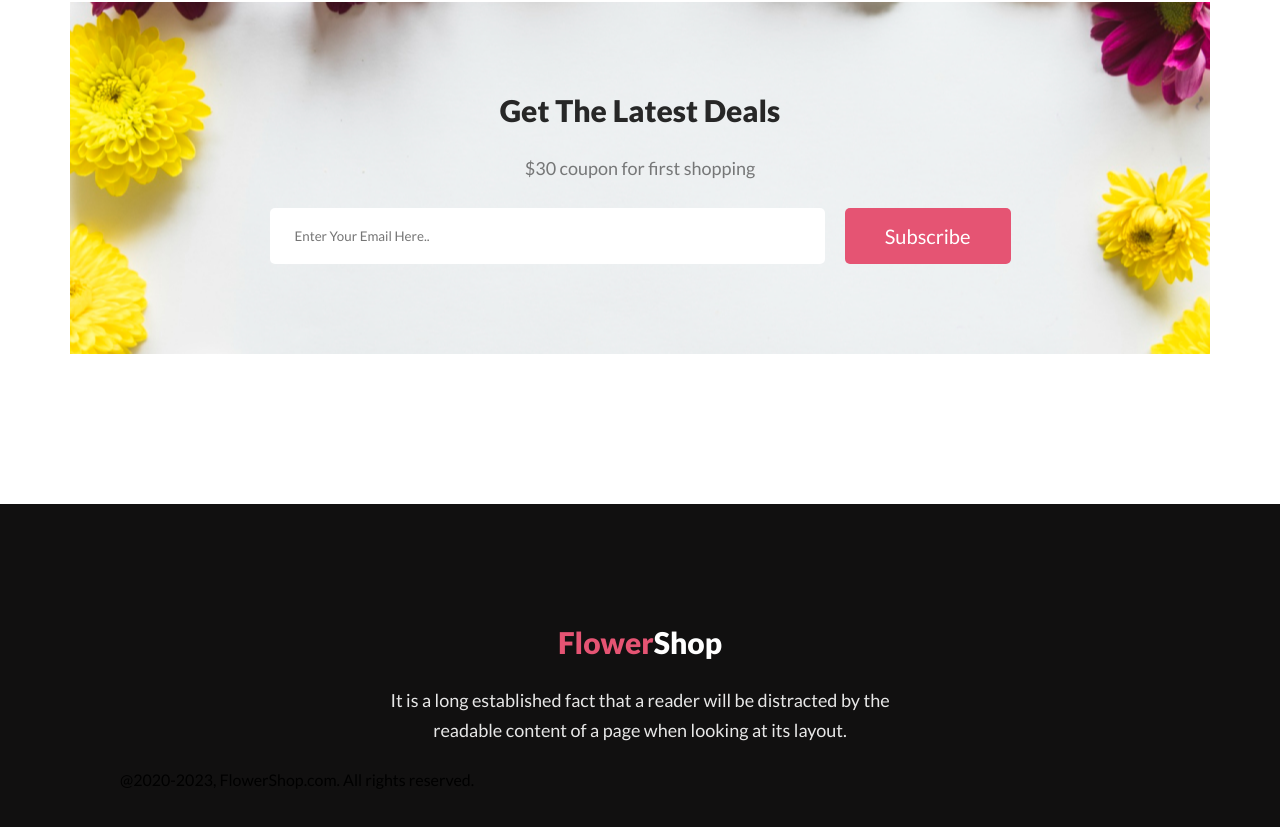
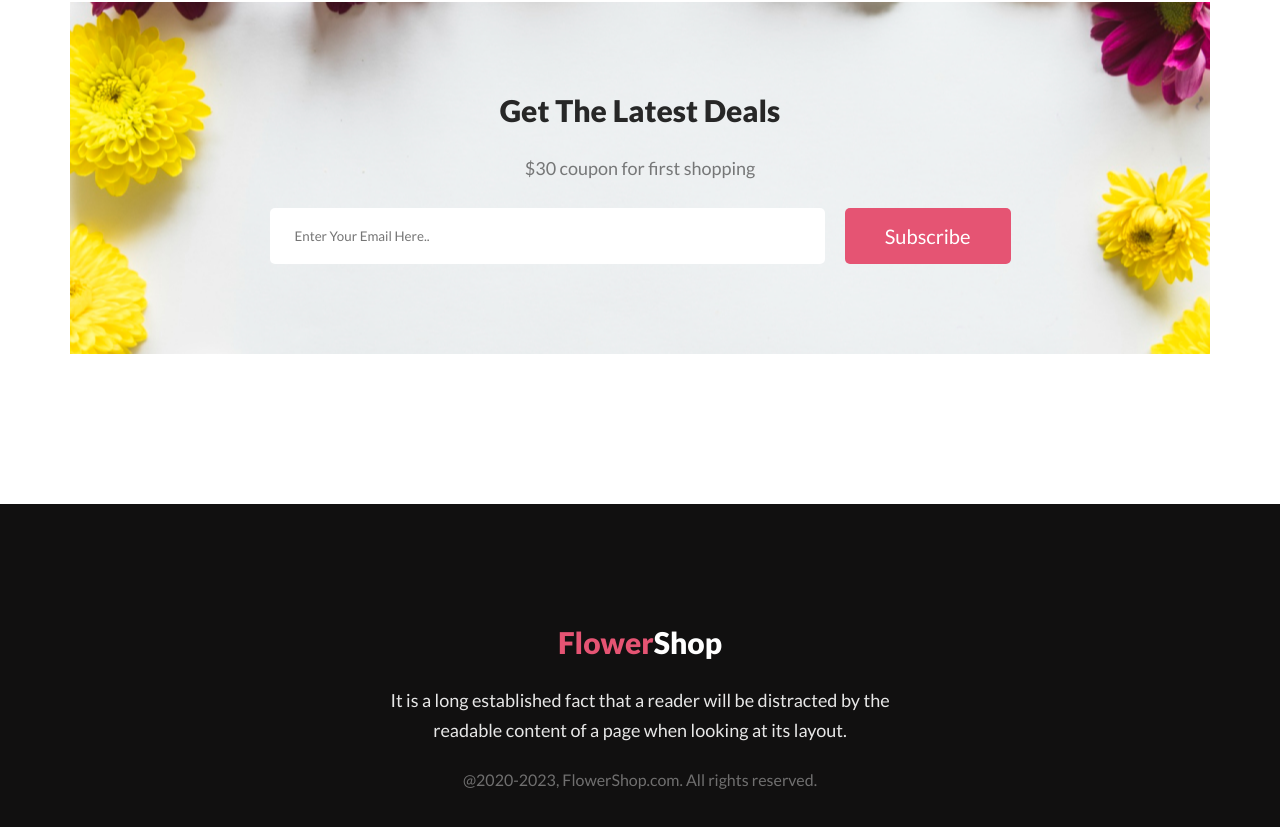
Before and after one commit to shiyam-sarker10/Flower_Shop, a plain HTML site: page index.html in a window 1280 px wide. Shown: the part 3570-4397 px from the top of the page. Drawn offline with Linux system fonts and the light colour scheme.

Commit message:
footer section added

```diff
--- a/styles/style.css
+++ b/styles/style.css
@@ -288,5 +288,11 @@ footer{
     color: rgba(255, 255, 255, 0.90);
 }
 .copyright{
-
+color: rgba(255, 255, 255, 0.40);
+text-align: center;
+font-family: Lato;
+font-size: 16px;
+font-style: normal;
+font-weight: 400;
+line-height: normal;
 }
```
